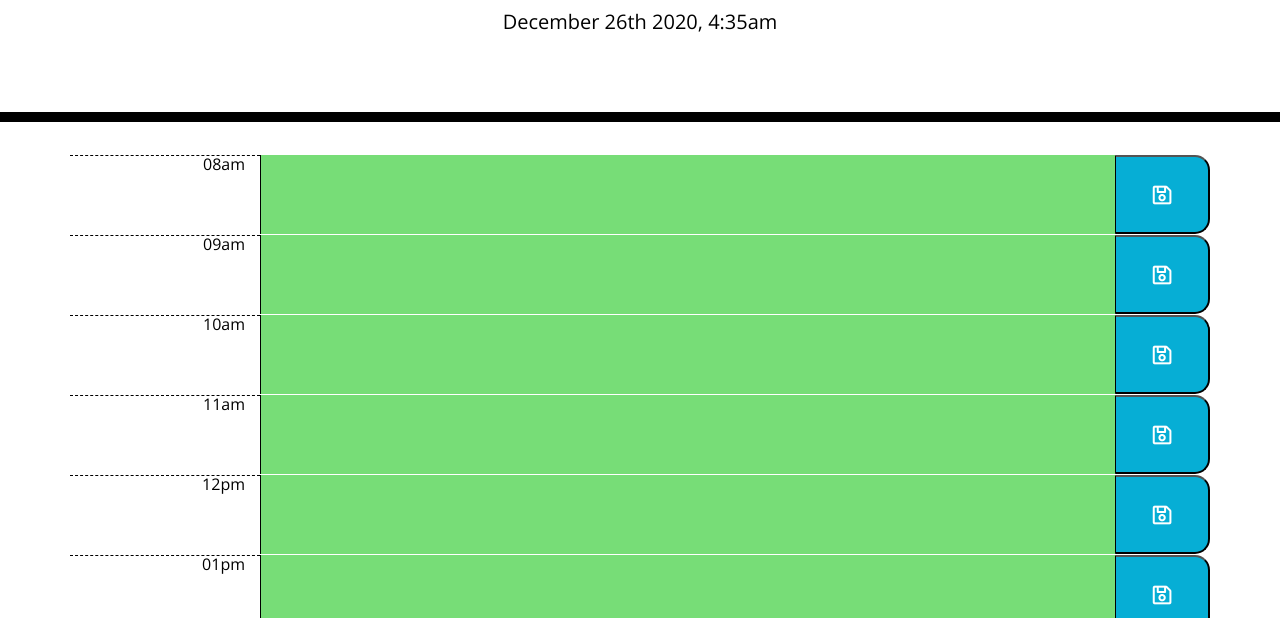
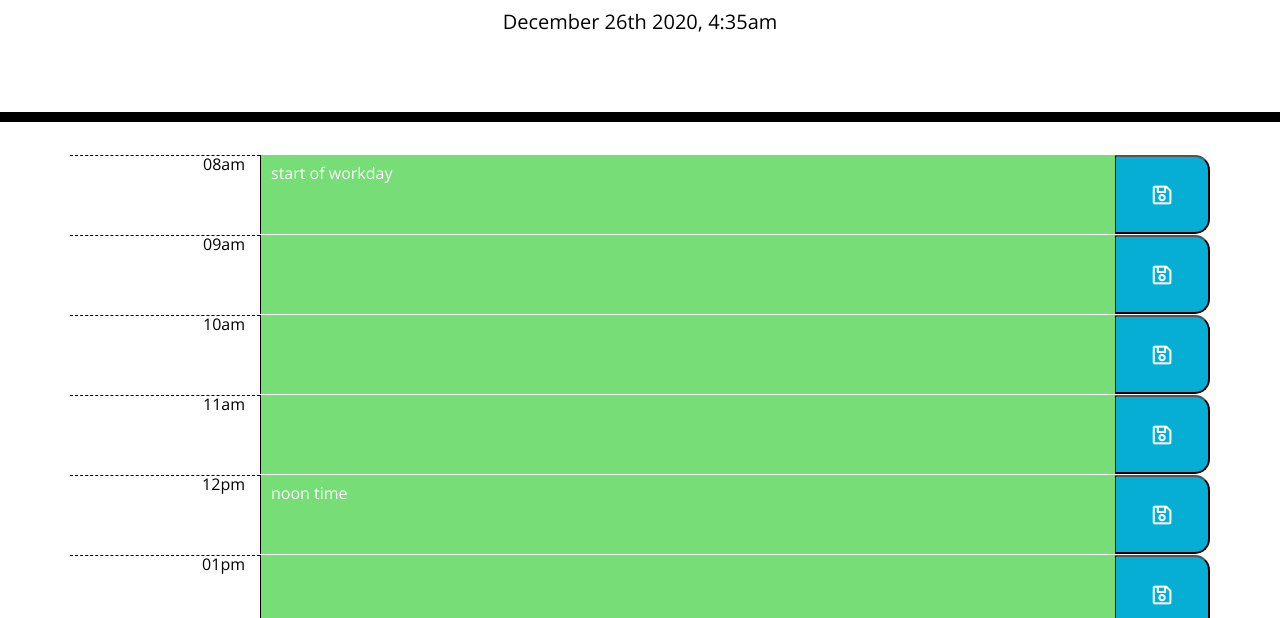
Before and after one commit to code-monkey713/day-planner, a plain HTML site: page index.html in a window 1280 px wide. Shown: the part 182-800 px from the top of the page. Drawn offline with nearby package versions, Linux system fonts and the light colour scheme.

Commit message:
created function to save the hour notes and to display the notes from the array

```diff
--- a/script.js
+++ b/script.js
@@ -13,7 +13,7 @@ let myDay = [
     hour: "08",
     time: "08",
     ampm: "am",
-    notes: ""
+    notes: "start of workday"
   },
   {
     id: "1",
@@ -41,7 +41,7 @@ let myDay = [
     hour: "12",
     time: "12",
     ampm: "pm",
-    notes: ""
+    notes: "noon time"
   },
 
   // time will be using 24-hour format while display time will be using AM/PM
@@ -78,7 +78,7 @@ let myDay = [
     hour: "05",
     time: "17",
     ampm: "pm",
-    notes: ""
+    notes: "closing of workday"
   }
 ]
 
@@ -101,8 +101,6 @@ myDay.forEach(function(thisHR){
 
   // create if loops for past, present, future class here
 
-  // need to append the notes to the description text but in a separate function
-
   // this is the save button
   const saveBtn = $("<i class='far fa-save fa-lg'></i>");
   const saveArea = $('<button>').attr({'class': 'col-md-1 saveBtn'});
@@ -111,11 +109,27 @@ myDay.forEach(function(thisHR){
   hourRow.append(hourEl, hourDesc, saveArea);
 })
 
+function start() {
+  const storedEvents = JSON.parse(localStorage.getItem('myDay'));
+  if (storedEvents) {
+    myDay = storedEvents;
+  }
+  // console.log(storedEvents);
+  saveNotes();
+  displayNotes();
+}
+
+function saveNotes() {
+  localStorage.setItem('myDay', JSON.stringify(myDay));
+}
+
 // function to add the notes to the description
-// function displayNotes() {
-//   myDay.forEach(function (thisNote) {
-//       $(`#${thisNote.id}`).val(thisNote.notes);
-//   })
-// }
+function displayNotes() {
+  myDay.forEach(function (thisNote) {
+      $(`#${thisNote.id}`).val(thisNote.notes);
+  })
+}
 
-// displayNotes();
+
+
+start();
```
Also changed, not shown: index.html (+0 -61 lines).
